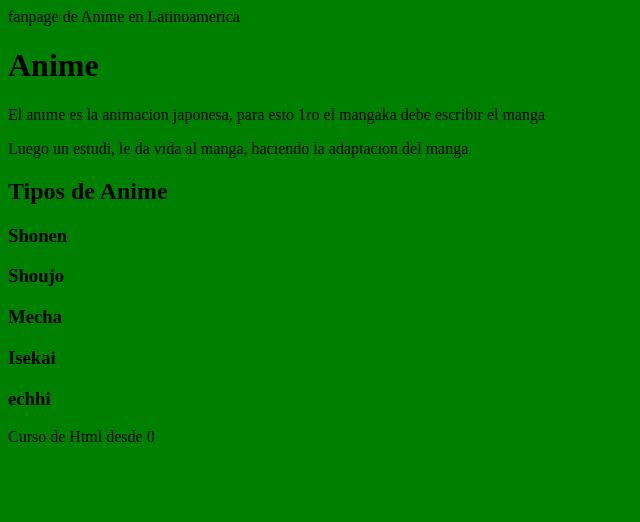
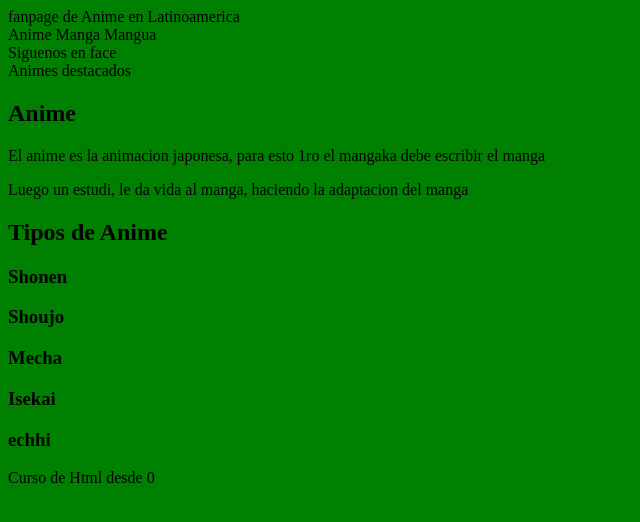
Before and after one commit to fisiangel14/html-2020, a plain HTML site: page 02/index.html in a window 1280 px wide. Shown: the whole page, without its empty margins (0-640 px from the left). Drawn offline with Linux system fonts and the light colour scheme.

Commit message:
etiquetas de seccio

```diff
--- a/02/index.html
+++ b/02/index.html
@@ -17,21 +17,46 @@
         <header>
             fanpage de Anime en Latinoamerica
         </header>
+
+        <nav>
+            Anime
+            Manga
+            Mangua
+        </nav>
+
+        <aside>Siguenos en face</aside>
+        <aside>Animes destacados</aside>
+
+
         <main>
-
+        <article>  <!-- es para divisiones de conenido, puede ver mas de 1-->
         <h1>Anime</h1>
         <p>El anime es la animacion japonesa, para esto 1ro el mangaka debe escribir el manga</p>
         <p>Luego un estudi, le da vida al manga, haciendo la adaptacion del manga</p>
+
+        <section>  <!--Es para divisiones de un mismo conenido, van dentro de 1 artivel-->
         <h2>Tipos de Anime</h2>
+        </section>
+
+        <section>
         <h3>Shonen</h3>
+        </section>
+
+        <section>
         <h3>Shoujo</h3>
+        </section>
+
+        <section>
         <h3>Mecha</h3>
+        </section>
+
         <h3>Isekai</h3>
         <h3>echhi</h3>
 
         <!-- <h4>Titulo de 4to Nivel</h4>
         <h5>Titulo de 5to nivel</h5>
         <h6>Titulo de 6to Nivel(ultimo)</h6> -->
+        </article>
         </main>
         <footer>
             Curso de Html desde 0
```
